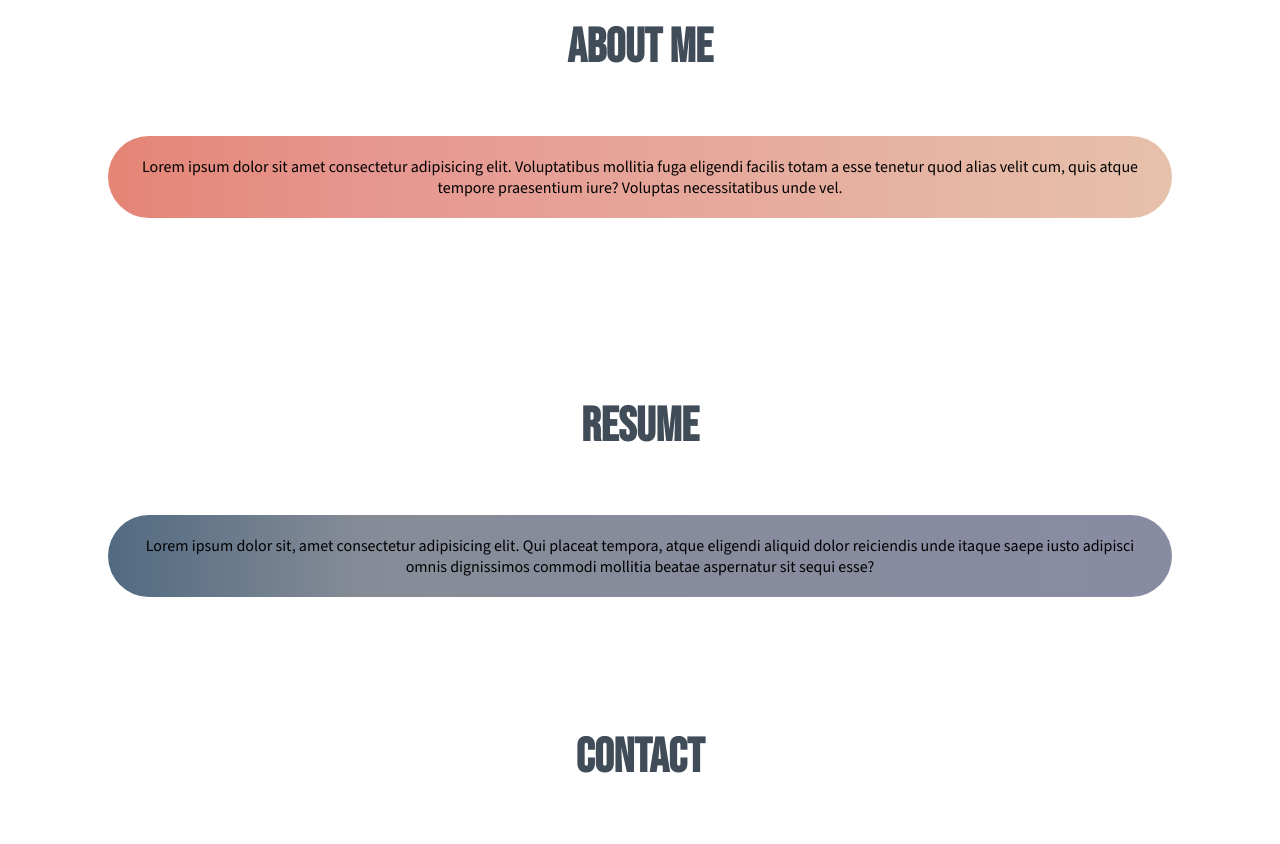
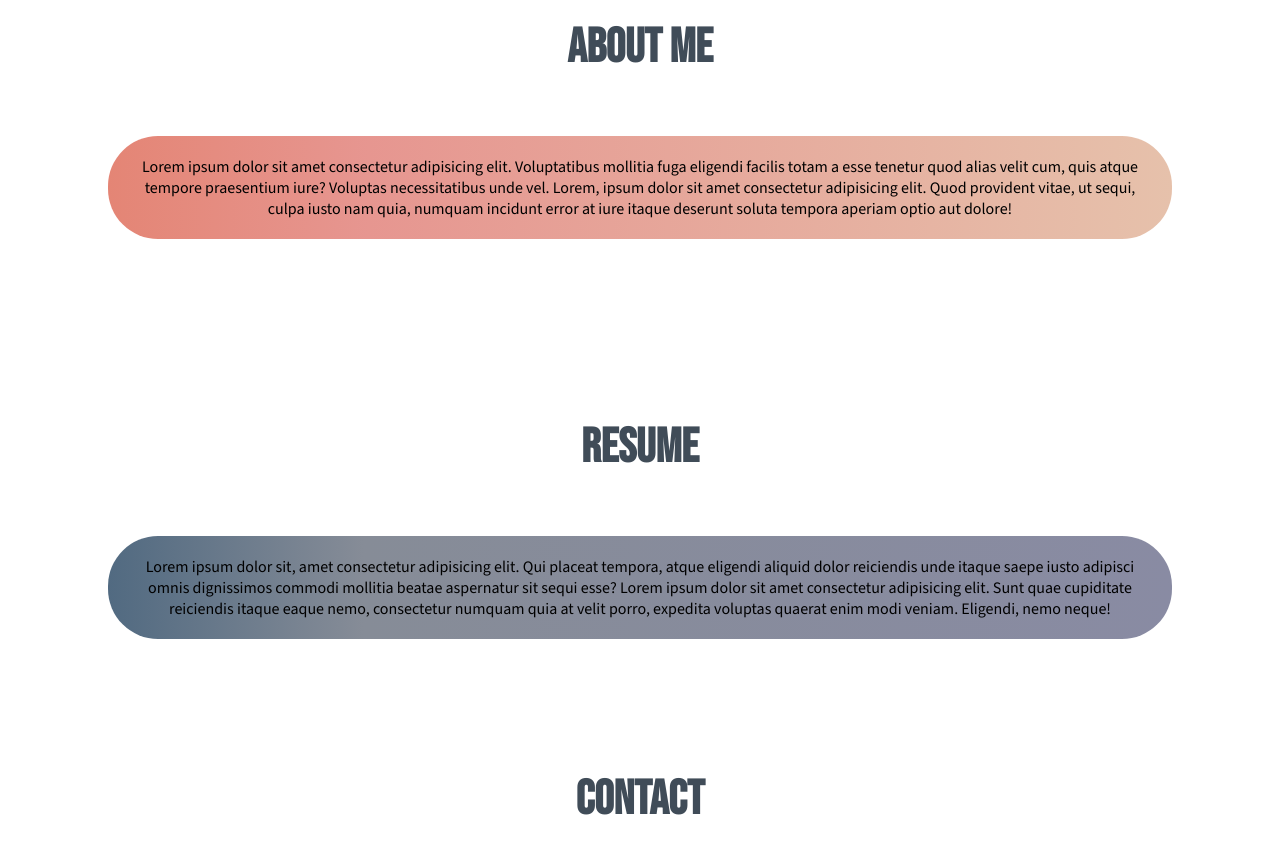
Before and after one commit to patriciaje16/Portfolio-, a plain HTML site: page index.html in a window 1280 px wide. Shown: the part 2220-3064 px from the top of the page. Drawn offline with nearby package versions, Linux system fonts and the light colour scheme.

```diff
--- a/index.html
+++ b/index.html
@@ -56,7 +56,7 @@
   <section class="section1">
     <h1 class="aboutme">About me</h1>
     <p class="p4">Lorem ipsum dolor sit amet consectetur adipisicing elit. Voluptatibus mollitia fuga eligendi facilis
-      totam a esse tenetur quod alias velit cum, quis atque tempore praesentium iure? Voluptas necessitatibus unde vel.
+      totam a esse tenetur quod alias velit cum, quis atque tempore praesentium iure? Voluptas necessitatibus unde vel. Lorem, ipsum dolor sit amet consectetur adipisicing elit. Quod provident vitae, ut sequi, culpa iusto nam quia, numquam incidunt error at iure itaque deserunt soluta tempora aperiam optio aut dolore!
     </p>
   </section>
 
@@ -66,7 +66,9 @@
     <h1 class="resume2">Resume</h1>
     <p class="p5">Lorem ipsum dolor sit, amet consectetur adipisicing elit. Qui placeat tempora, atque eligendi aliquid
       dolor reiciendis unde itaque saepe iusto adipisci omnis dignissimos commodi mollitia beatae aspernatur sit sequi
-      esse?</p>
+      esse? Lorem ipsum dolor sit amet consectetur adipisicing elit. Sunt quae cupiditate reiciendis itaque eaque nemo, consectetur numquam quia at velit porro, expedita voluptas quaerat enim modi veniam. Eligendi, nemo neque!
+
+    </p>
   </section>
 
   <section class="final">
```
Also changed, not shown: 1 other file.
